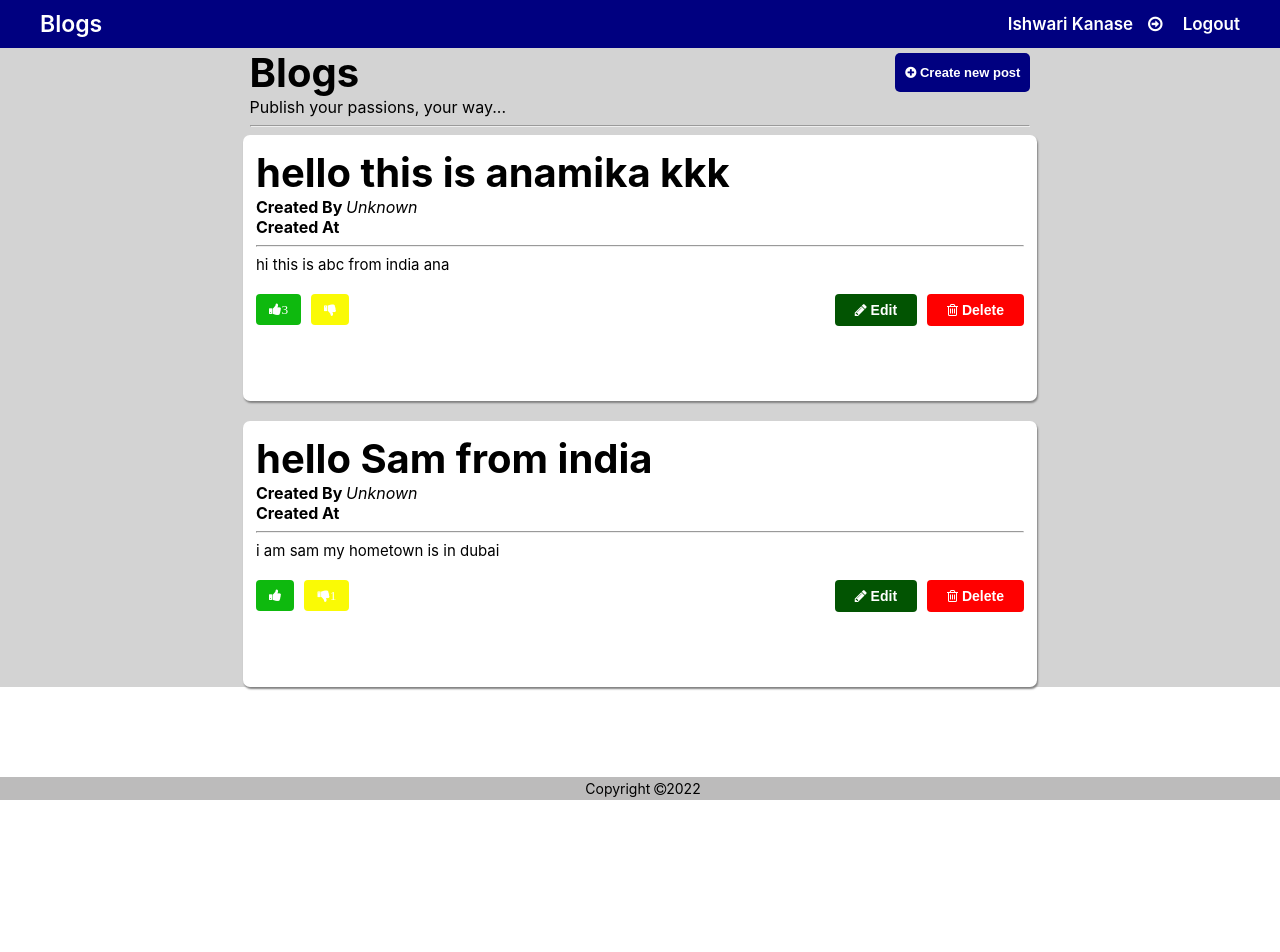
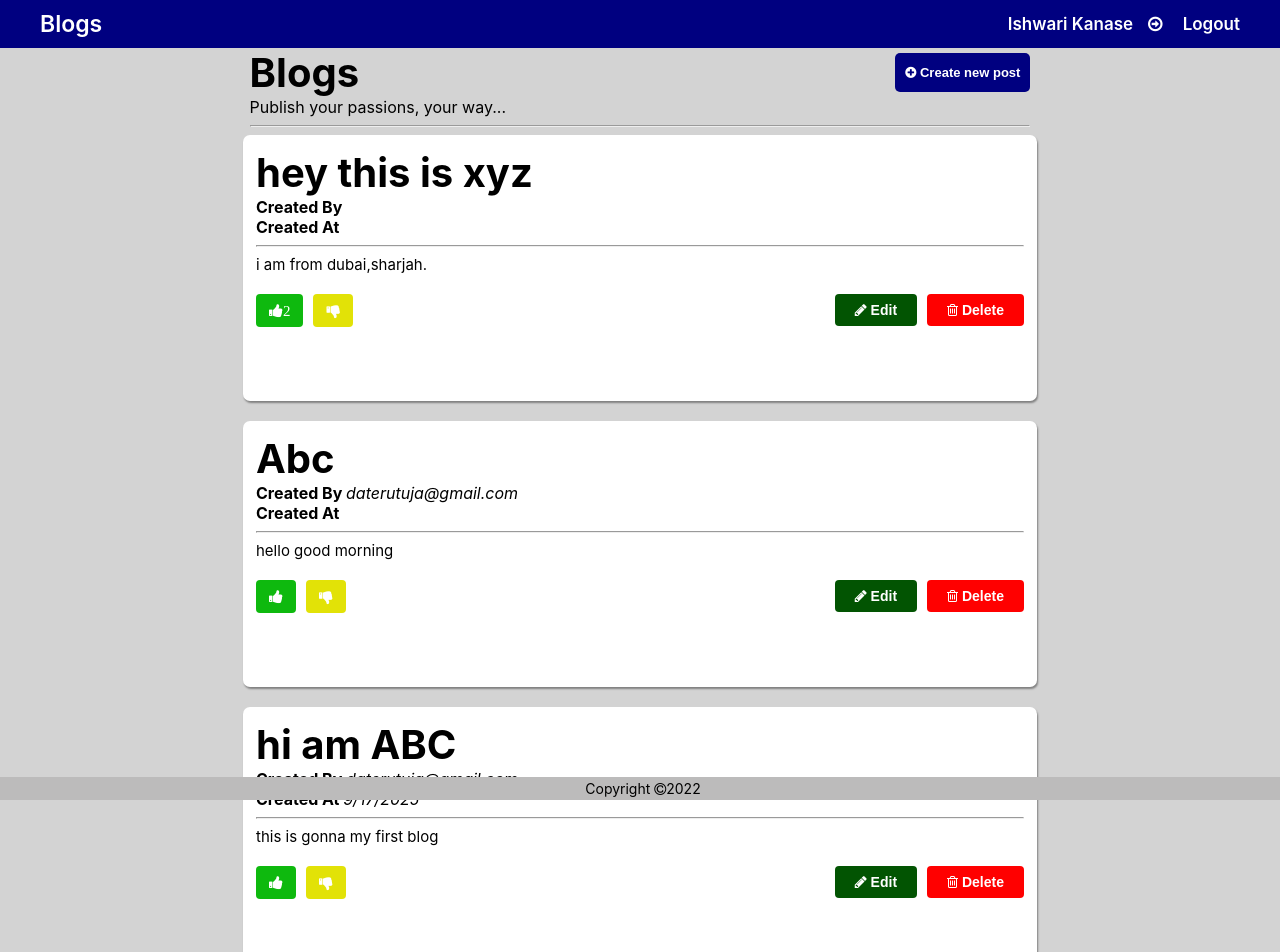
Before and after one commit to AnamikaKute/blogs-app, a React (Create React App) app: page /createnewpost in a window 1280 px wide. Shown: the top 952 px of the page. Before the commit the page ends 800 px from the top, so only its background shows below. Built offline with nearby package versions, Linux system fonts and the light colour scheme; data requests are answered from the project's data file.

Commit message:
i have worked on displaying date also now whenever the user creates new blog current date will get displayed

```diff
--- a/db.json
+++ b/db.json
@@ -123,20 +123,39 @@
       "name": "anamika kute ",
       "email": "kuteanamika@gmail.com",
       "password": "123"
+    },
+    {
+      "id": "5da2",
+      "name": "rutuja date",
+      "email": "daterutuja@gmail.com",
+      "password": "678"
     }
   ],
   "blogs": [
     {
-      "title": "hello this is anamika kkk",
-      "description": "hi this is abc from india ana",
-      "id": "5",
-      "likes": 3
+      "id": "4461",
+      "title": "hey this is xyz",
+      "description": "i am from dubai,sharjah.",
+      "likes": 2
     },
     {
-      "title": "hello Sam from india",
-      "description": "i am sam my hometown is in dubai",
-      "id": "6",
-      "dislikes": 1
+      "id": "248d",
+      "title": "Abc ",
+      "description": "hello good morning",
+      "createdBy": "daterutuja@gmail.com"
+    },
+    {
+      "id": "5f60",
+      "title": "hi am ABC",
+      "description": "this is gonna my first blog",
+      "createdBy": "daterutuja@gmail.com",
+      "createdAt": "9/17/2025"
+    },
+    {
+      "title": "hi this is hvk ",
+      "description": "asdfghjkllzcxvvnmn,.u",
+      "createdBy": "daterutuja@gmail.com",
+      "id": "6c26"
     }
   ]
 }
--- a/src/Component/CreateNewPost/CreateNewPost.css
+++ b/src/Component/CreateNewPost/CreateNewPost.css
@@ -83,15 +83,18 @@ background-color: rgb(14, 185, 14);
 color:white;
 border: none;
 border-radius: 4px;
+font-size: 15px;
+font-weight: 600;
 
 }
 .dislikeButton{
 padding: 8px 13px;
-background-color: rgb(250, 250, 5);
+background-color: rgb(226, 226, 7);
 border: none;
 color:white;
 border-radius: 4px;
-
+font-weight: 600;
+font-size: 15px;
 }
 .editButton{
 padding: 8px 20px;
--- a/src/Component/CreateNewPost/CreateNewPost.js
+++ b/src/Component/CreateNewPost/CreateNewPost.js
@@ -90,8 +90,8 @@ const user = JSON.parse(localStorage.getItem("user"));
         blogsdata.map((blog, index) => (
           <div className='innerBoxOfNewPost' key={blog.id || index}>
             <div className='helloWorldTitle'>{blog.title}</div>
-            <div><strong>Created By </strong><em>{user ? user.email : "Unknown"} </em></div>
-            <div><strong>Created At </strong><em> {blog.createdat } </em></div>
+            <div><strong>Created By </strong><em>{blog.createdBy} </em></div>
+            <div><strong>Created At </strong><em> {blog.createdAt } </em></div>
             {/* <div><strong>Created At </strong><em>{user ? user.email : "Unknown"} </em></div> */}
 
             <hr />
--- a/src/Component/Title/Title.js
+++ b/src/Component/Title/Title.js
@@ -2,113 +2,6 @@ import {useNavigate, useParams } from 'react-router-dom';
 import './Title.css';
 import React,  { useEffect,useState } from 'react';
 import axios from 'axios';
-
-// function Title(){
-//     const navigate=useNavigate();
-//     const {id}=useParams();
-//     const navigateToLogin=()=>{
-//         navigate("/login");
-//     }
-//      const navigateToDashboard=()=>{
-//         navigate("/");
-//     }
-//      const navigateToCreateNewPost=()=>{
-//         navigate("/createnewpost");
-//     }
-//       const [blogsdata,setBlogsData]=useState({title:"",description:""});
-
-//     function handleTitleChange(event) {
-//   let blog={...blogsdata}
-//     blog["title"]=event.target.value;
-//     setBlogsData(blog)
-
-//   }function handleDescriptionChange(event) {
-//       let blog={...blogsdata}
-//     blog["description"]=event.target.value;
-//     setBlogsData(blog)
-
-//   }
-// function handleToSave() {
-//     // console.log(userdata);
-//     if(id){
-//   axios.put(`http://localhost:3001/blogs/${id}`,blogsdata)
-//   .then(()=>navigate("/createnewpost"))
-//   console.log(id)
-//     }
-//     else{
-//       axios.post(`http://localhost:3001/blogs/${id}`,blogsdata)
-//   .then(()=>navigate("/createnewpost"))
-
-//     }
-//   }
-// function BlogList() {
-//   const [blogs, setBlogs] = useState([]);
-//   const [loading, setLoading] = useState(true);
-//   const [error, setError] = useState(null);
-
-//   useEffect(() => {
-//     axios
-//       .get(`https://localhost:3001/blogs/${id}`) // Replace with your real API
-//       .then((response) => {
-//         setBlogsData({
-//        title: response.data.title,
-//         description :response.data.description,
-//         });
-//       })
-//       .catch((error) => {
-//         setError(error.message || 'Something went wrong');
-//         // setLoading(false);
-//       });
-//   }, [id]);
-
-
-// }
-
-// function Title() {
-//   const navigate = useNavigate();
-//   const { id } = useParams();
-//   const [blogsdata, setBlogsData] = useState({ title: "", description: "" });
-//     const navigateToLogin=()=>{
-//         navigate("/login");
-//     }
-//      const navigateToDashboard=()=>{
-//         navigate("/");
-//     }
-
-//   function handleTitleChange(event) {
-//     let blog = { ...blogsdata };
-//     blog["title"] = event.target.value;
-//     setBlogsData(blog);
-//   }
-
-//   function handleDescriptionChange(event) {
-//     let blog = { ...blogsdata };
-//     blog["description"] = event.target.value;
-//     setBlogsData(blog);
-//   }
-
-//   function handleToSave() {
-//     if (id) {
-//       axios
-//         .put(`http://localhost:3001/blogs/${id}`, blogsdata)
-//         .then(() => navigate("/createnewpost"));
-//     } else {
-//       axios
-//         .post("http://localhost:3001/blogs", blogsdata)
-//         .then(() => navigate("/createnewpost"));
-//     }
-//   }
-
-//   useEffect(() => {
-//     if (id) {
-//       axios.get(`http://localhost:3001/blogs/${id}`).then((res) => {
-//         setBlogsData({
-//           title: res.data.title,
-//           description: res.data.description,
-//         });
-//       });
-//     }
-//   }, [id]);
 function Title() {
   const navigate = useNavigate();
   const { id } = useParams();
@@ -119,7 +12,6 @@ function Title() {
         navigate("/");
     }
 
-  // ✅ initialize with empty object so it never breaks db.json
   const [blogsdata, setBlogsData] = useState({
     title: "",
     description: ""
@@ -138,19 +30,31 @@ function Title() {
   }
 
   function handleToSave() {
-    if (id) {
-      // update existing blog
-      axios
-        .put(`http://localhost:3001/blogs/${id}`, blogsdata)
-        .then(() => navigate("/createnewpost"));
-    } else {
-      // create new blog
-      axios
-        .post("http://localhost:3001/blogs", blogsdata)
-        .then(() => navigate("/createnewpost"));
-    }
+const user = JSON.parse(localStorage.getItem("user"));
+
+  if (id) {
+    const blogWithUser = {
+      ...blogsdata,
+      createdBy: user?.email || "Anonymous",
+    };
+
+    axios.put(`http://localhost:3001/blogs/${id}`, blogWithUser)
+      .then(() => navigate("/createnewpost"));
   }
+  else {
 
+    const blogWithUser = {
+      ...blogsdata,
+      createdBy: user?.email || "Anonymous",
+      likes: 0,
+      dislikes: 0,
+      createdAt: new Date().toLocaleDateString(),
+    };
+
+    axios.post("http://localhost:3001/blogs", blogWithUser)
+      .then(() => navigate("/createnewpost"));
+  }
+}
   useEffect(() => {
     if (id) {
       axios.get(`http://localhost:3001/blogs/${id}`).then((res) => {
```
